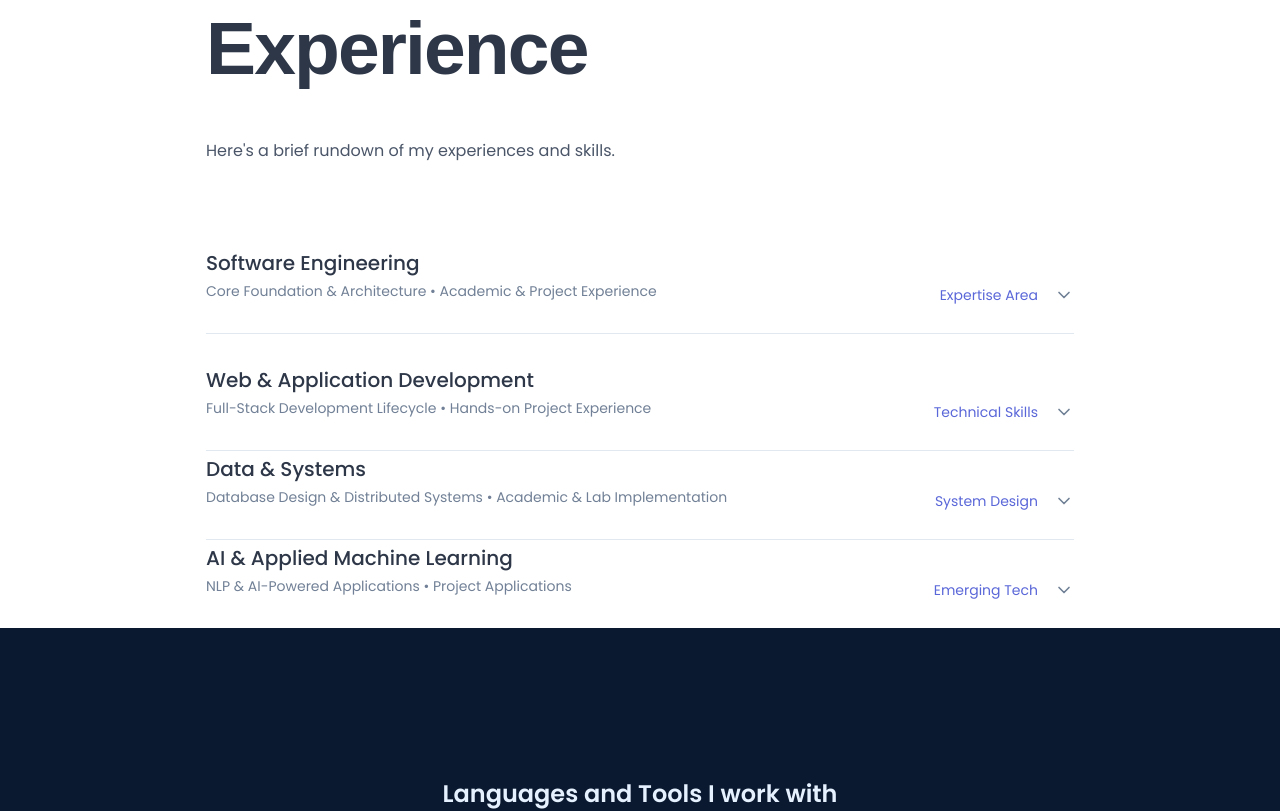
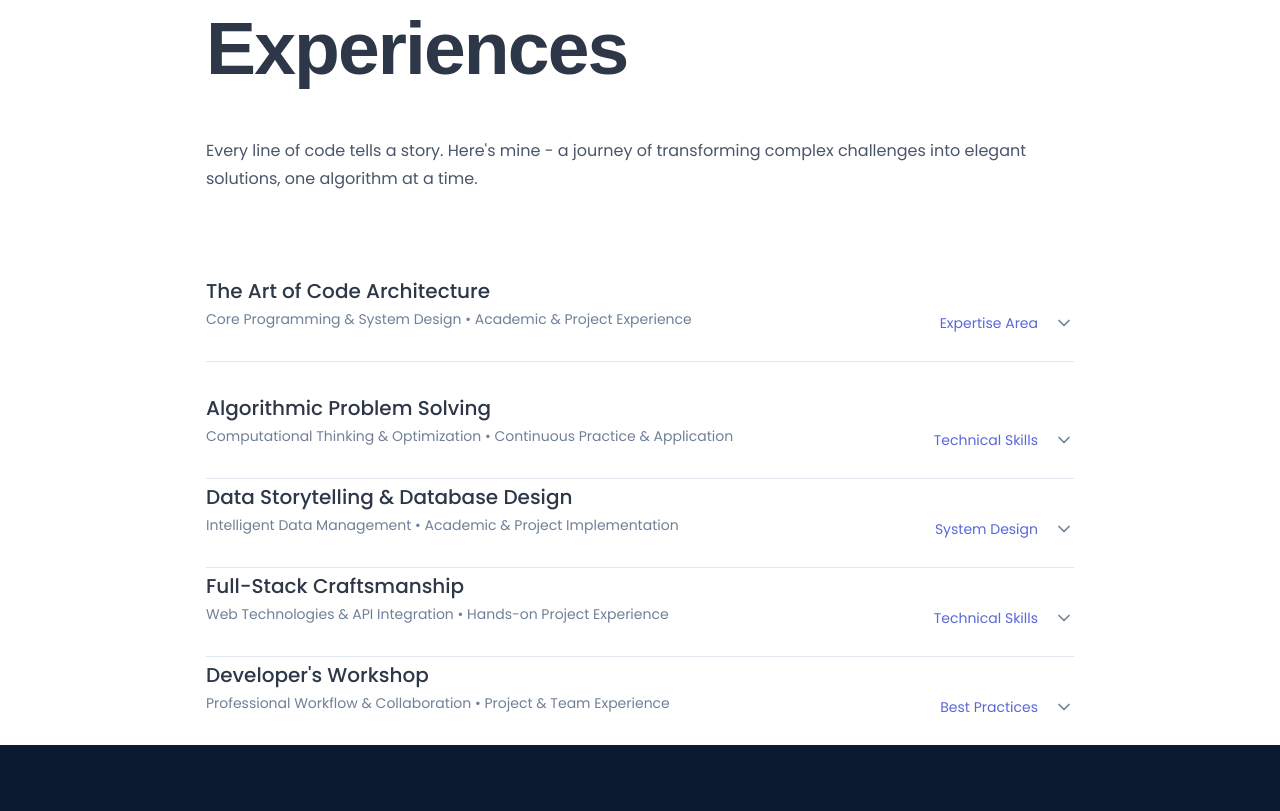
Before and after one commit to vinuki-thiranya/MyPortfolio, a Next.js app: page / in a window 1280 px wide. Shown: the part 5360-6171 px from the top of the page. Built offline with nearby package versions, Linux system fonts and the light colour scheme; a web font is replaced by a local one.

Commit message:
add the content

```diff
--- a/components/contact.tsx
+++ b/components/contact.tsx
@@ -46,8 +46,7 @@ export default function Contact() {
             viewport={{ amount: 0.3 }}
           >
             <p className="text-[#e6f1ff]/70 font-poppins leading-8 text-sm">
-              Although I'm not currently looking for freelance opportunities, my inbox is always open. Whether for a
-              potential project or just to say hi, I'll try my best to answer your email!
+              I genuinely enjoy connecting with new people! Don’t hesitate to reach out — whether it’s for a friendly chat, to share ideas, or just to say hi. I’ll be glad to hear from you.
             </p>
           </motion.div>
 
--- a/components/experience.tsx
+++ b/components/experience.tsx
@@ -9,35 +9,48 @@ export default function Experience() {
 
   const experiences = [
     {
-      title: "Software Engineering",
-      company: "Core Foundation & Architecture",
+      title: "The Art of Code Architecture",
+      company: "Core Programming & System Design",
       period: "Academic & Project Experience",
       type: "Expertise Area",
-      description: "I have a solid foundation in core software engineering principles, including Object-Oriented Programming (OOP), Data Structures & Algorithms, and Design Patterns, which I apply to build efficient and maintainable solutions. My experience includes system design and architecture, creating scalable applications with RESTful API design and database-backed services. I am skilled in Agile & Scrum methodologies, Git-based version control, and have practical exposure to CI/CD workflows for smooth software delivery.",
+      description: "My journey began with mastering the art of writing elegant code in Java and Python, where I learned to think like an architect - building robust systems with Object-Oriented Programming principles at their core. I don't just write code; I craft maintainable, scalable solutions that stand the test of time. From designing system architectures to implementing seamless CI/CD workflows, I approach every challenge with both technical precision and creative problem-solving.",
+      skills: ["Java", "Python", "OOP", "Clean Code", "System Design", "Agile", "Git"],
       link: "#",
     },
     {
-      title: "Web & Application Development",
-      company: "Full-Stack Development Lifecycle",
-      period: "Hands-on Project Experience",
+      title: "Algorithmic Problem Solving",
+      company: "Computational Thinking & Optimization",
+      period: "Continuous Practice & Application",
       type: "Technical Skills",
-      description: "My expertise covers the full-stack development lifecycle, from designing databases and backends with Spring Boot, PHP, and SQL, to building responsive frontends with React, Next.js, and Bootstrap. I have worked on e-commerce and domain-specific platforms (floral shop, pineapple store, spare parts shop), ensuring features such as authentication, order management, and event booking workflows. Performance, maintainability, and user experience are core aspects of my development approach.",
+      description: "I see data structures and algorithms as the building blocks of computational thinking - each array, tree, and graph telling its own story of efficiency and elegance. My passion lies in transforming complex problems into optimized solutions, whether it's navigating intricate graph traversals or designing lightning-fast sorting algorithms. I've developed an intuitive understanding of when to deploy which structure, turning theoretical complexity into practical performance gains that make applications sing.",
+      skills: ["DSA", "Big-O Analysis", "Problem Solving", "Optimization", "BFS/DFS", "Sorting Algorithms"],
       link: "#",
     },
     {
-      title: "Data & Systems",
-      company: "Database Design & Distributed Systems",
-      period: "Academic & Lab Implementation",
+      title: "Data Storytelling & Database Design",
+      company: "Intelligent Data Management",
+      period: "Academic & Project Implementation",
       type: "System Design",
-      description: "I have hands-on experience with database design, data modeling, and ETL concepts, applying them in real-world systems to ensure data integrity, consistency, and reliability. My academic background also covers distributed systems concepts such as replication, fault tolerance, and consensus, which I have explored through coursework and lab-based implementations.",
+      description: "Data tells stories, and I've learned to be its storyteller. I approach database design as crafting the perfect narrative structure - where every table, relationship, and index serves a purpose in the larger story. From orchestrating complex joins that reveal hidden insights to designing ETL processes that transform raw data into actionable intelligence, I build databases that don't just store information but empower decision-making and drive business value.",
+      skills: ["SQL", "Database Design", "CRUD", "Joins", "Indexing", "Data Modeling", "ETL"],
       link: "#",
     },
     {
-      title: "AI & Applied Machine Learning",
-      company: "NLP & AI-Powered Applications",
-      period: "Project Applications",
-      type: "Emerging Tech",
-      description: "While not my primary focus, I have applied AI concepts in projects, particularly in Natural Language Processing (NLP) and AI-powered applications. This includes integrating Gemini AI for generating customized interview questions and applying data preprocessing and evaluation techniques to deliver practical, user-facing solutions.",
+      title: "Full-Stack Craftsmanship",
+      company: "Web Technologies & API Integration",
+      period: "Hands-on Project Experience",
+      type: "Technical Skills",
+      description: "Building applications is my canvas, and full-stack development is my art. I love the dance between frontend elegance and backend power - creating interfaces that feel intuitive while engineering robust APIs that work tirelessly behind the scenes. From e-commerce platforms that handle real transactions to domain-specific applications that solve real-world problems, I bridge the gap between user experience and technical excellence, crafting digital experiences that users love and systems that scale.",
+      skills: ["HTML/CSS/JS", "React", "Spring Boot", "REST APIs", "PHP", "Bootstrap"],
+      link: "#",
+    },
+    {
+      title: "Developer's Workshop",
+      company: "Professional Workflow & Collaboration",
+      period: "Project & Team Experience",
+      type: "Best Practices",
+      description: "Great software isn't built in isolation - it's a symphony of collaboration, precision, and continuous improvement. I've embraced the rhythm of Agile development, where every sprint tells a story of progress and every standup strengthens team alignment. Mastering tools like Git and modern IDEs has taught me that the true art of development lies not just in writing code, but in crafting workflows that enable creativity, ensure quality, and foster teamwork that turns ambitious ideas into shipped products.",
+      skills: ["Git/GitHub", "IntelliJ", "VS Code", "Debugging", "Agile", "Sprints"],
       link: "#",
     },
   ]
@@ -47,7 +60,6 @@ export default function Experience() {
       <div className="w-full max-w-[900px] px-4">
          <div className="tracking-normal leading-7 text-left">
 
-
            <motion.div
              className="w-[200px] ml-[3px] border-b border-[#667eea] dark:border-[#e6f1ff] text-[#2d3748] dark:text-[#e6f1ff] font-poppins text-sm leading-10 font-semibold tracking-[2px] uppercase mb-5"
              initial={{ opacity: 0, x: -30 }}
@@ -55,30 +67,18 @@ export default function Experience() {
              transition={{ duration: 0.6, delay: 0.2 }}
              viewport={{ amount: 0.3 }}
            >
-                       What I’ve Learned
+             My Tech Journey
            </motion.div>
 
-
-
-
-            <motion.h1
-              className="mt-2 mb-4 text-[#1a202c] dark:text-[#e6f1ff]/90 font-poppins text-6xl md:text-8xl lg:text-[100px] leading-[110px] font-semibold"
-              initial={{ opacity: 0, y: 30 }}
-              whileInView={{ opacity: 1, y: 0 }}
-              transition={{ duration: 0.8, delay: 0.4 }}
-              viewport={{ amount: 0.3 }}
-            >
-
-            </motion.h1>
             <motion.h1
               className="motion-heading cursor-target hero-heading mt-0 mb-1 text-[#2d3748] dark:text-[#e6f1ff]/90 text-4xl md:text-6xl lg:text-[75px] leading-[45px] md:leading-[70px] lg:leading-[90px] font-black tracking-tight"
               data-cursor-target="true"
               initial={{ opacity: 0, y: 50 }}
               animate={{ opacity: 1, y: 0 }}
               transition={{ duration: 0.8, delay: 2.4 }}
-
-            style={{ cursor: "none", fontFamily: 'var(--font-playfair), var(--font-inter)' }}>
-              {"Experience"}
+              style={{ cursor: "none", fontFamily: 'var(--font-playfair), var(--font-inter)' }}
+            >
+              Experiences
             </motion.h1>
 
           <motion.p
@@ -88,7 +88,8 @@ export default function Experience() {
             transition={{ duration: 0.6, delay: 0.6 }}
             viewport={{ threshold: 0.3 }}
           >
-            Here's a brief rundown of my  experiences and skills.
+            Every line of code tells a story. Here's mine - a journey of transforming complex challenges
+            into elegant solutions, one algorithm at a time.
           </motion.p>
         </div>
 
@@ -136,9 +137,22 @@ export default function Experience() {
                 transition={{ duration: 0.3 }}
               >
                 <div className="mt-7 pb-7">
-                  <p className="mb-5 font-poppins text-[#4a5568] dark:text-[#e6f1ff]/70 text-base leading-7">
+                  <p className="mb-5 font-poppins text-[#4a5568] dark:text-[#e6f1ff]/70 text-base leading-7 italic">
                     {exp.description}
                   </p>
+
+                  {/* Skills Tags */}
+                  <div className="flex flex-wrap gap-2 mb-5">
+                    {exp.skills.map((skill, skillIndex) => (
+                      <span
+                        key={skillIndex}
+                        className="px-3 py-1 bg-[#667eea]/10 dark:bg-[#64ffda]/10 text-[#667eea] dark:text-[#64ffda] text-xs font-medium rounded-full border border-[#667eea]/20 dark:border-[#64ffda]/20"
+                      >
+                        {skill}
+                      </span>
+                    ))}
+                  </div>
+
                   <div className="flex items-center font-poppins text-[#5a67d8] dark:text-[#64ffd9]/80 text-sm">
                     <span>Core Competency Area</span>
                     <span className="ml-4 text-xs">✓</span>
```
Lines whose indentation alone changed are shown as unchanged.
